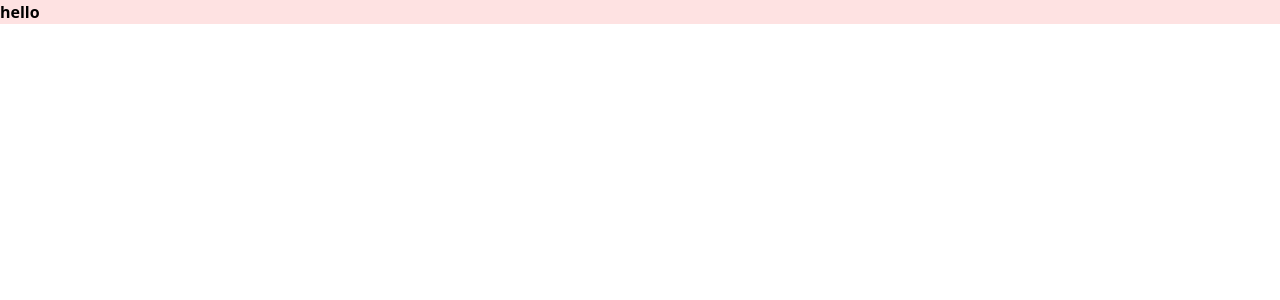
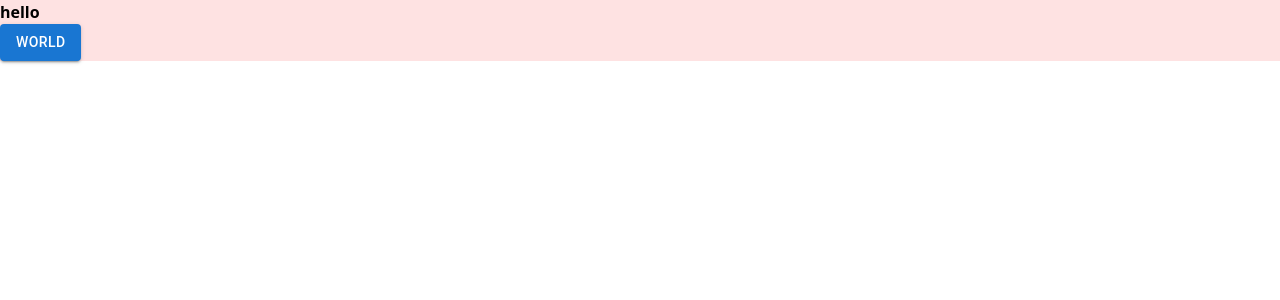
Before and after one commit to Hyeon1445/TLOG, a Next.js app: page / in a window 1280 px wide. Shown: the top 300 px of the page. Built offline with nearby package versions, Linux system fonts and the light colour scheme.

Commit message:
chore: install material ui

```diff
--- a/package.json
+++ b/package.json
@@ -8,6 +8,9 @@
     "lint": "next lint"
   },
   "dependencies": {
+    "@emotion/react": "^11.7.1",
+    "@emotion/styled": "^11.6.0",
+    "@mui/material": "^5.2.3",
     "next": "12.0.7",
     "react": "17.0.2",
     "react-dom": "17.0.2"
--- a/pages/index.tsx
+++ b/pages/index.tsx
@@ -1,9 +1,11 @@
 import type { NextPage } from 'next'
+import Button from '@mui/material/Button'
 
 const Home: NextPage = () => {
   return (
     <div className="font-bold bg-red-100">
-      hello
+      <p>hello</p>
+      <Button variant="contained">World</Button>
     </div>
   )
 }
```
Also changed, not shown: 1 other file (tests, documents, lock files or other folders).
